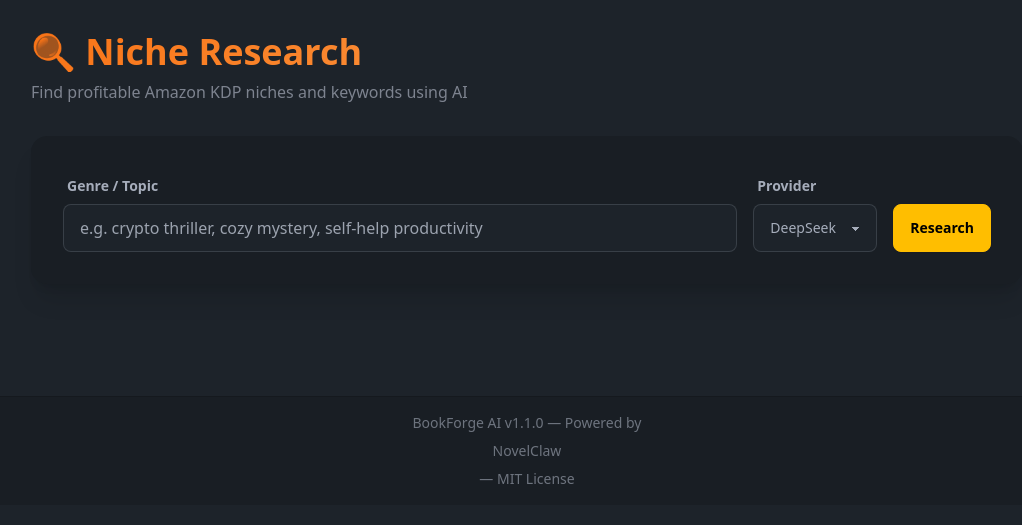
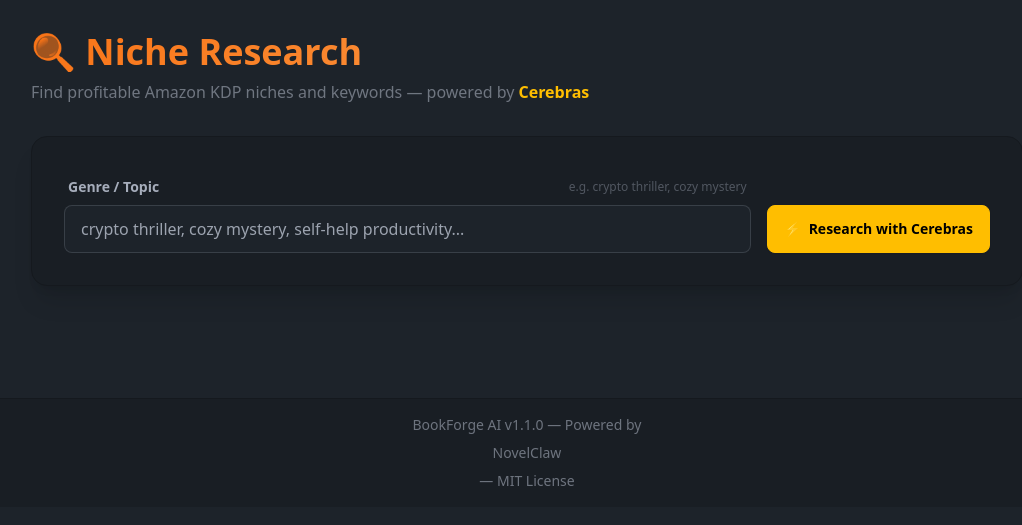
Before and after one commit to Gzeu/bookforge-ai, a FastAPI app: page /research in a window 1280 px wide. Shown: the part 64-589 px from the top of the page, without its empty margins (113-1135 px from the left). Run offline with FastAPI, Linux system fonts and the light colour scheme; some libraries are stand-ins or nearby versions.

Commit message:
feat: Cerebras-first niche research + generate premise via Cerebras on index

```diff
--- a/web/app.py
+++ b/web/app.py
@@ -28,9 +28,7 @@ for d in (MANUSCRIPTS_DIR, EPUB_OUTPUT_DIR, COVERS_DIR):
 app = FastAPI(title="BookForge AI", version="2.0.0")
 app.mount("/static", StaticFiles(directory=BASE_DIR / "static"), name="static")
 
-# Python 3.14 fix: Jinja2 LRUCache uses (name, globals_dict) as cache key,
-# but Python 3.14 no longer allows unhashable types inside tuple keys.
-# Solution: bypass LRUCache entirely with cache_size=0.
+# Python 3.14 fix: bypass Jinja2 LRUCache (tuple-key unhashable bug)
 _jinja_env = Environment(
     loader=FileSystemLoader(str(BASE_DIR / "templates")),
     autoescape=True,
@@ -70,6 +68,42 @@ def _get_providers() -> list[dict]:
         providers.append({"slug": "anthropic", "label": "Anthropic", "cost": "~$0.04/book"})
     providers.append({"slug": "local_llm", "label": "Local LLM (Ollama)", "cost": "Free"})
     return providers or [{"slug": "mistral", "label": "Mistral AI (key missing)", "cost": ""}]
+
+
+def _cerebras_or_mistral_completion(prompt: str, temperature: float = 0.9, max_tokens: int = 300) -> str:
+    """Call Cerebras first, fall back to Mistral. Returns raw text content."""
+    cerebras_key = os.getenv("CEREBRAS_API_KEY")
+    mistral_key  = os.getenv("MISTRAL_API_KEY")
+
+    if cerebras_key:
+        try:
+            from cerebras.cloud.sdk import Cerebras
+            client = Cerebras(api_key=cerebras_key)
+            resp = client.chat.completions.create(
+                model="llama-4-scout-17b-16e-instruct",
+                messages=[{"role": "user", "content": prompt}],
+                max_tokens=max_tokens,
+                temperature=temperature,
+            )
+            return resp.choices[0].message.content.strip()
+        except Exception:
+            pass
+
+    if mistral_key:
+        try:
+            from mistralai import Mistral
+            client = Mistral(api_key=mistral_key)
+            resp = client.chat.complete(
+                model="mistral-small-latest",
+                messages=[{"role": "user", "content": prompt}],
+                max_tokens=max_tokens,
+                temperature=temperature,
+            )
+            return resp.choices[0].message.content.strip()
+        except Exception:
+            pass
+
+    raise HTTPException(503, "No AI provider available. Set CEREBRAS_API_KEY or MISTRAL_API_KEY.")
 
 
 def _run_pipeline_sync(job_id: str, premise: str, title: str, author: str,
@@ -167,19 +201,32 @@ async def index(request: Request):
     })
 
 
+@app.post("/api/generate-premise")
+async def generate_premise(request: Request):
+    """Generate a story premise from a genre using Cerebras (fast)."""
+    body = await request.json()
+    genre = body.get("genre", "thriller").strip() or "thriller"
+
+    prompt = (
+        f"Write a single compelling, original story premise for a {genre} novel.\n"
+        f"Rules:\n"
+        f"- 2-3 sentences maximum\n"
+        f"- Vivid, specific details (location, character, conflict)\n"
+        f"- Amazon KDP commercial style — hook the reader immediately\n"
+        f"- No title, no chapter info, just the premise\n"
+        f"Output only the premise text, nothing else."
+    )
+    raw = _cerebras_or_mistral_completion(prompt, temperature=0.95, max_tokens=150)
+    return JSONResponse({"premise": raw})
+
+
 @app.post("/api/generate-titles")
 async def generate_titles(request: Request):
-    """
-    Uses Cerebras (fast) to generate 4 book title suggestions from a premise.
-    Falls back to Mistral if Cerebras key is not set.
-    """
+    """Generate 4 book title suggestions from a premise using Cerebras."""
     body = await request.json()
     premise = body.get("premise", "").strip()
     if not premise:
         raise HTTPException(400, "premise is required")
-
-    cerebras_key = os.getenv("CEREBRAS_API_KEY")
-    mistral_key = os.getenv("MISTRAL_API_KEY")
 
     prompt = (
         f"Generate exactly 4 compelling, marketable book titles for this premise:\n"
@@ -188,45 +235,12 @@ async def generate_titles(request: Request):
         f"- One title per line\n"
         f"- No numbering, no quotes, no explanations\n"
         f"- Make them punchy, commercial, Amazon KDP style\n"
-        f"- Mix styles: thriller, mystery, intrigue\n"
         f"Output only the 4 titles, nothing else."
     )
-
-    titles = []
-
-    if cerebras_key:
-        try:
-            from cerebras.cloud.sdk import Cerebras
-            client = Cerebras(api_key=cerebras_key)
-            resp = client.chat.completions.create(
-                model="llama-4-scout-17b-16e-instruct",
-                messages=[{"role": "user", "content": prompt}],
-                max_tokens=200,
-                temperature=0.9,
-            )
-            raw = resp.choices[0].message.content.strip()
-            titles = [t.strip() for t in raw.split("\n") if t.strip()][:4]
-        except Exception as e:
-            titles = []
-
-    if not titles and mistral_key:
-        try:
-            from mistralai import Mistral
-            client = Mistral(api_key=mistral_key)
-            resp = client.chat.complete(
-                model="mistral-small-latest",
-                messages=[{"role": "user", "content": prompt}],
-                max_tokens=200,
-                temperature=0.9,
-            )
-            raw = resp.choices[0].message.content.strip()
-            titles = [t.strip() for t in raw.split("\n") if t.strip()][:4]
-        except Exception as e:
-            titles = []
-
+    raw = _cerebras_or_mistral_completion(prompt, temperature=0.9, max_tokens=200)
+    titles = [t.strip() for t in raw.split("\n") if t.strip()][:4]
     if not titles:
         titles = ["The Hidden Protocol", "Dark Chain", "Zero Trust", "The Cipher Event"]
-
     return JSONResponse({"titles": titles})
 
 
@@ -322,7 +336,15 @@ async def research_page(request: Request):
 
 @app.post("/research", response_class=HTMLResponse)
 async def research_submit(request: Request, topic: str = Form(...), provider: str = Form(None)):
+    # Force cerebras, fall back to mistral
     from scripts.niche_research import research_niche, available_providers
+    avail = available_providers()
+    if "cerebras" in avail:
+        provider = "cerebras"
+    elif "mistral" in avail:
+        provider = "mistral"
+    elif avail:
+        provider = avail[0]
     try:
         result = research_niche(topic, provider)
     except Exception as e:
--- a/web/templates/research.html
+++ b/web/templates/research.html
@@ -4,48 +4,57 @@
 
 <div class="mb-8">
   <h1 class="text-4xl font-bold gradient-text mb-2">🔍 Niche Research</h1>
-  <p class="text-base-content/70">Find profitable Amazon KDP niches and keywords using AI</p>
+  <p class="text-base-content/60">Find profitable Amazon KDP niches and keywords — powered by <span class="text-warning font-semibold">Cerebras</span></p>
 </div>
 
-<div class="card bg-base-200 shadow-xl card-hover mb-8">
+<div class="card bg-base-200 shadow-xl border border-base-300 mb-8">
   <div class="card-body">
-    <form method="post" action="/research" class="flex flex-col md:flex-row gap-4">
+    <form method="post" action="/research" class="flex flex-col md:flex-row gap-4 items-end">
       <div class="form-control flex-1">
-        <label class="label"><span class="label-text font-semibold">Genre / Topic</span></label>
+        <label class="label">
+          <span class="label-text font-semibold">Genre / Topic</span>
+          <span class="label-text-alt text-base-content/40">e.g. crypto thriller, cozy mystery</span>
+        </label>
         <input type="text" name="topic" required
-               class="input input-bordered w-full"
-               placeholder="e.g. crypto thriller, cozy mystery, self-help productivity"
+               class="input input-bordered w-full focus:input-warning transition-all"
+               placeholder="crypto thriller, cozy mystery, self-help productivity..."
                value="{{ topic or '' }}" />
       </div>
-      <div class="form-control">
-        <label class="label"><span class="label-text font-semibold">Provider</span></label>
-        <select name="provider" class="select select-bordered">
-          <option value="deepseek">DeepSeek</option>
-          <option value="openai">OpenAI</option>
-        </select>
-      </div>
+      <!-- Provider hidden — always Cerebras (fast), fallback Mistral -->
+      <input type="hidden" name="provider" value="cerebras" />
       <div class="form-control justify-end">
-        <button type="submit" class="btn btn-warning">Research</button>
+        <button type="submit" class="btn btn-warning gap-2">
+          <span>⚡</span> Research with Cerebras
+        </button>
       </div>
     </form>
+
+    {% if available_providers %}
+    <div class="mt-3 flex items-center gap-2">
+      <span class="text-xs text-base-content/30">Active providers:</span>
+      {% for p in available_providers %}
+        <span class="badge badge-outline badge-xs {% if p == 'cerebras' %}badge-warning{% endif %}">{{ p }}</span>
+      {% endfor %}
+    </div>
+    {% endif %}
   </div>
 </div>
 
 {% if result %}
   {% if result.error %}
-  <div class="alert alert-error">
+  <div class="alert alert-error shadow mb-6">
     <span>❌ {{ result.error }}</span>
   </div>
   {% else %}
   <div class="grid grid-cols-1 md:grid-cols-2 gap-6">
 
     <!-- Title suggestion -->
-    <div class="card bg-base-200 shadow">
+    <div class="card bg-base-200 shadow border border-base-300">
       <div class="card-body">
         <h2 class="card-title">📕 Suggested Title</h2>
-        <p class="text-2xl font-bold">{{ result.title }}</p>
+        <p class="text-2xl font-bold text-warning">{{ result.title }}</p>
         {% if result.subtitle %}
-        <p class="text-base-content/70">{{ result.subtitle }}</p>
+        <p class="text-base-content/60 text-sm">{{ result.subtitle }}</p>
         {% endif %}
         <div class="flex gap-2 mt-2">
           <span class="badge badge-success">{{ result.price or '$3.99' }}</span>
@@ -55,7 +64,7 @@
     </div>
 
     <!-- Keywords -->
-    <div class="card bg-base-200 shadow">
+    <div class="card bg-base-200 shadow border border-base-300">
       <div class="card-body">
         <h2 class="card-title">🔑 KDP Keywords</h2>
         <div class="flex flex-wrap gap-2">
@@ -67,29 +76,31 @@
     </div>
 
     <!-- Niches -->
-    <div class="card bg-base-200 shadow">
+    <div class="card bg-base-200 shadow border border-base-300">
       <div class="card-body">
         <h2 class="card-title">🎯 Top Sub-Niches</h2>
-        <ul class="list-disc list-inside space-y-1">
+        <ul class="space-y-2">
           {% for n in result.niches or [] %}
-          <li class="text-sm">{{ n }}</li>
+          <li class="flex items-start gap-2 text-sm">
+            <span class="text-warning mt-0.5">‣</span>
+            <span>{{ n }}</span>
+          </li>
           {% endfor %}
         </ul>
       </div>
     </div>
 
     <!-- Sample premise -->
-    <div class="card bg-base-200 shadow">
+    <div class="card bg-base-200 shadow border border-warning/30">
       <div class="card-body">
         <h2 class="card-title">✍️ Sample Premise</h2>
-        <p class="text-base-content/80 italic">{{ result.sample_premise }}</p>
-        <form method="post" action="/generate" class="mt-4">
-          <input type="hidden" name="premise" value="{{ result.sample_premise }}" />
-          <input type="hidden" name="title" value="{{ result.title }}" />
-          <input type="hidden" name="author" value="Author Name" />
-          <input type="hidden" name="description" value="{{ result.subtitle or '' }}" />
-          <button type="submit" class="btn btn-warning btn-sm">Use This &rarr; Generate</button>
-        </form>
+        <p class="text-base-content/80 italic text-sm leading-relaxed">{{ result.sample_premise }}</p>
+        <div class="card-actions mt-4">
+          <a href="/?premise={{ result.sample_premise | urlencode }}&title={{ result.title | urlencode }}"
+             class="btn btn-warning btn-sm gap-2">
+            <span>🚀</span> Use this &rarr; Generate Book
+          </a>
+        </div>
       </div>
     </div>
 
```
Also changed, not shown: web/templates/index.html (+106 -50 lines).
